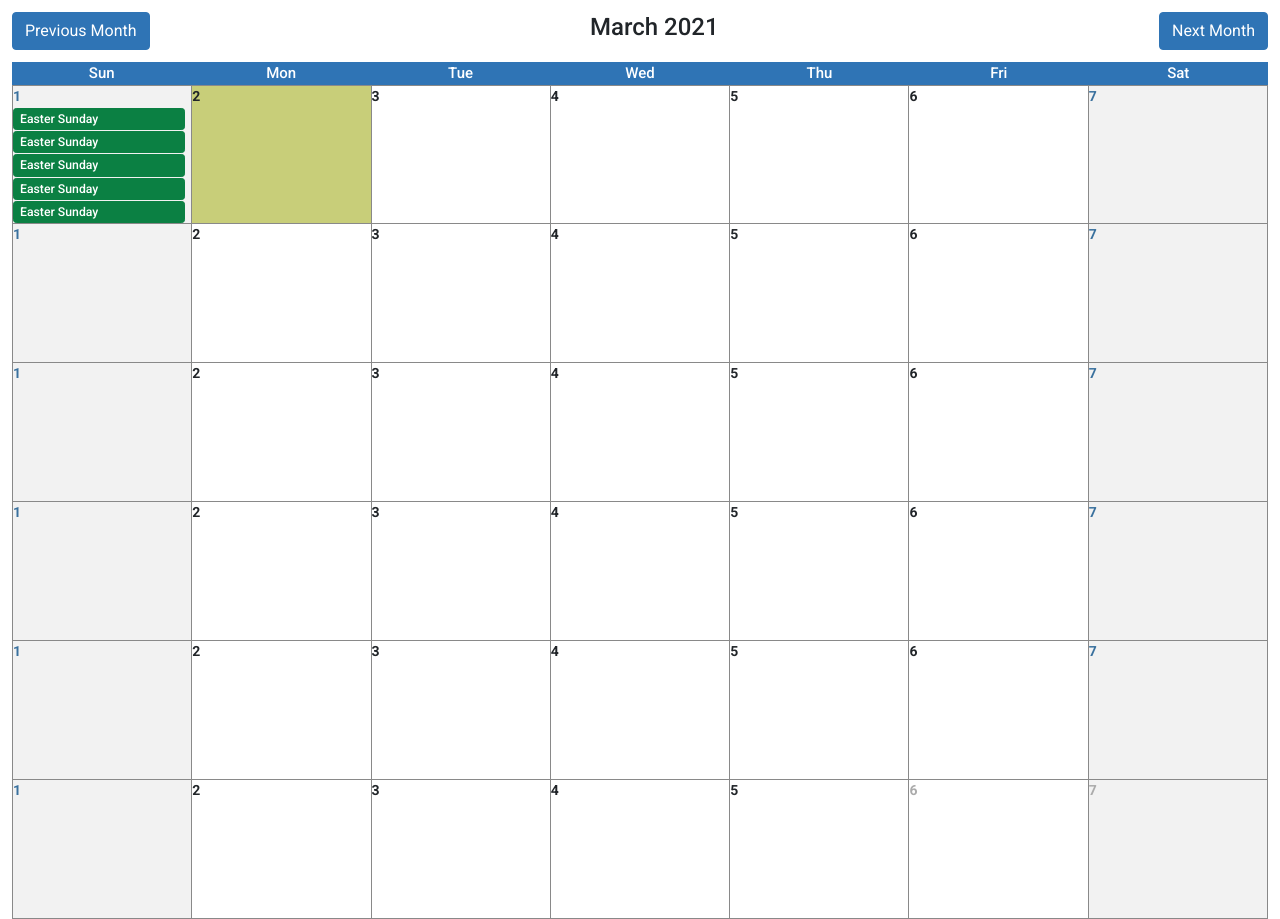
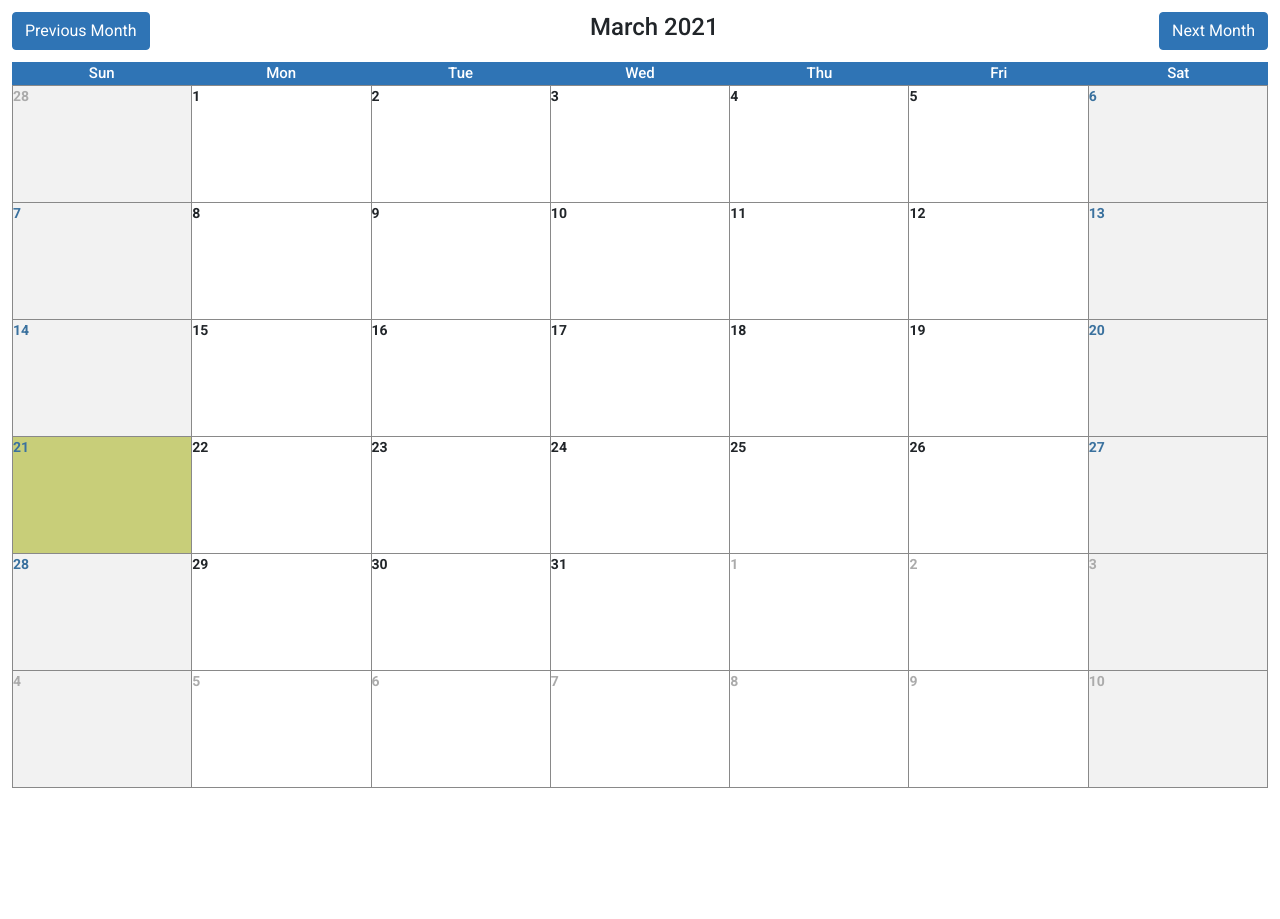
Before and after one commit to cassiostp/calendar, a React (Create React App) app: page / in a window 1280 px wide. After the commit the page ends 800 px from the top, so only its background shows below. Built offline with nearby package versions, Linux system fonts and the light colour scheme.

Commit message:
Generate calendar dynamically

```diff
--- a/src/components/Calendar/CalendarTable.tsx
+++ b/src/components/Calendar/CalendarTable.tsx
@@ -1,67 +1,25 @@
 import React from 'react';
+import { useSelector } from 'react-redux';
 
+import {
+    selectCalendarDays,
+} from 'components/Calendar/calendarSlice';
 import Header from 'components/Calendar/Header';
-import Reminder from 'components/Reminder/Reminder';
+import Cell from 'components/Calendar/Cell';
 
 function CalendarTable() {
+    const days = useSelector(selectCalendarDays);
     return (
         <div className='calendar-container'>
             <Header />
             <div className='calendar-table-container'>
-
                 <div className='calendar-table'>
-                    <div className='weekend'>1<Reminder /><Reminder /><Reminder /><Reminder /><Reminder /></div>
-                    <div className='today'>2</div>
-                    <div>3</div>
-                    <div>4</div>
-                    <div>5</div>
-                    <div>6</div>
-                    <div className='weekend'>7</div>
-
-                    <div className='weekend'>1</div>
-                    <div>2</div>
-                    <div>3</div>
-                    <div>4</div>
-                    <div>5</div>
-                    <div>6</div>
-                    <div className='weekend'>7</div>
-
-
-                    <div className='weekend'>1</div>
-                    <div>2</div>
-                    <div>3</div>
-                    <div>4</div>
-                    <div>5</div>
-                    <div>6</div>
-                    <div className='weekend'>7</div>
-
-
-                    <div className='weekend'>1</div>
-                    <div>2</div>
-                    <div>3</div>
-                    <div>4</div>
-                    <div>5</div>
-                    <div>6</div>
-                    <div className='weekend'>7</div>
-
-
-                    <div className='weekend'>1</div>
-                    <div>2</div>
-                    <div>3</div>
-                    <div>4</div>
-                    <div>5</div>
-                    <div>6</div>
-                    <div className='weekend'>7</div>
-
-                    <div className='weekend'>1</div>
-                    <div>2</div>
-                    <div>3</div>
-                    <div>4</div>
-                    <div>5</div>
-                    <div className='disabled'>6</div>
-                    <div className='weekend disabled'>7</div>
+                    {days.map(day => (
+                        <Cell date={day} />
+                    ))}
                 </div>
             </div>
+
         </div>
     );
 }
--- a/src/components/Calendar/Cell.tsx
+++ b/src/components/Calendar/Cell.tsx
@@ -1,8 +1,44 @@
 import React from 'react';
+import { useSelector } from 'react-redux';
+import { DateTime } from 'luxon';
 
-function CalendarCell() {
+import {
+    selectCurrentDate,
+    selectRemindersByDate,
+} from 'components/Calendar/calendarSlice';
+
+interface Props {
+    date: number;
+}
+
+function getClassNames(cellDate: DateTime, currentDate: DateTime) {
+    let classNames = '';
+    if (cellDate.month !== currentDate.month) {
+        classNames += 'disabled';
+    }
+    if (cellDate.weekday > 5) {
+        classNames += ' weekend';
+    }
+    if (
+        cellDate.year === DateTime.now().year &&
+        cellDate.month === DateTime.now().month &&
+        cellDate.day === DateTime.now().day
+    ) {
+        classNames += ' today'
+    }
+    return classNames;
+}
+
+function CalendarCell({ date }: Props) {
+    const currentDate = DateTime.fromMillis(useSelector(selectCurrentDate));
+    const cellDate = DateTime.fromMillis(date);
+    const reminders = useSelector(selectRemindersByDate(cellDate));
+
+    console.log(reminders);
     return (
-        <React.Fragment />
+        <div className={getClassNames(cellDate, currentDate)}>
+            {cellDate.day}
+        </div>
     );
 }
 
--- a/src/components/Calendar/Header.tsx
+++ b/src/components/Calendar/Header.tsx
@@ -1,15 +1,16 @@
 import React from 'react';
 import Button from 'react-bootstrap/Button';
+import { DateTime } from 'luxon';
+import { useDispatch, useSelector } from 'react-redux';
 
 import {
     decrement,
     increment,
     selectCurrentDate,
 } from 'components/Calendar/calendarSlice';
-import { useDispatch, useSelector } from 'react-redux';
 
 function CalendarHeader() {
-    const date = useSelector(selectCurrentDate);
+    const date = DateTime.fromMillis(useSelector(selectCurrentDate));
     const dispatch = useDispatch();
 
     return (
--- a/src/components/Calendar/calendarSlice.ts
+++ b/src/components/Calendar/calendarSlice.ts
@@ -2,12 +2,38 @@ import { createSlice, PayloadAction } from '@reduxjs/toolkit';
 import { AppThunk, RootState } from 'store';
 import { DateTime } from 'luxon';
 
+const DAYS_IN_CALENDAR = 42;
+
+interface Reminders {
+    [key: string]: [
+        {
+            title: string,
+            text: string,
+            date: number,
+            city: string,
+            color: string,
+        }
+    ]
+}
+
 interface CalendarState {
-    date: DateTime;
+    date: number;
+    reminders: Reminders;
 }
 
 const initialState: CalendarState = {
-    date: DateTime.now(),
+    date: DateTime.now().toMillis(),
+    reminders: {
+        'year-month-day': [
+            {
+                title: 'test',
+                text: 'test text',
+                date: 123400000,
+                city: 'fortaleza',
+                color: 'green',
+            }
+        ]
+    },
 }
 
 export const calendarSlice = createSlice({
@@ -15,10 +41,10 @@ export const calendarSlice = createSlice({
     initialState,
     reducers: {
         increment: state => {
-            state.date = state.date.plus({ month: 1 });
+            state.date = DateTime.fromMillis(state.date).plus({ months: 1 }).toMillis();
         },
         decrement: state => {
-            state.date = state.date.minus({ month: 1 });
+            state.date = DateTime.fromMillis(state.date).minus({ months: 1 }).toMillis();
         }
     }
 });
@@ -26,5 +52,23 @@ export const calendarSlice = createSlice({
 export const { increment, decrement } = calendarSlice.actions;
 
 export const selectCurrentDate = (state: RootState) => state.calendar.date;
+export const selectCalendarDays = (state: RootState) => {
+    const currentDate = DateTime.fromMillis(selectCurrentDate(state));
+    const calendarArray: Array<number> = [];
+    const firstDay = currentDate.set({ day: 1 });
+    const firstWeekday = firstDay.weekday % 7;
+    const previousFirstDay = firstDay.minus({ days: firstWeekday });
+
+    for(let index = 0; index < DAYS_IN_CALENDAR; index++) {
+        calendarArray.push(previousFirstDay.plus({ days: index }).toMillis())
+    }
+
+    return calendarArray;
+};
+export const selectRemindersByDate = (date: DateTime) => (state: RootState) => {
+    console.log(date.year, date.month, date.day);
+    const reminders = state.calendar.reminders[`${date.year}-${date.month}-${date.day}`];
+    return reminders ?? [];
+}
 
 export default calendarSlice.reducer;
--- a/src/components/Reminder/Reminder.tsx
+++ b/src/components/Reminder/Reminder.tsx
@@ -1,10 +1,15 @@
 import React from 'react';
 import Button from 'react-bootstrap/Button';
 
-function Reminder() {
+interface Props {
+    title?: string;
+    onClick?: () => void;
+}
+
+function Reminder({ title, onClick }: Props) {
     return (
-        <Button size='sm' variant='success'>
-                <span>Easter Sunday</span>
+        <Button onClick={onClick} size='sm' variant='success'>
+                <span>{title}</span>
         </Button>
     );
 }
```
